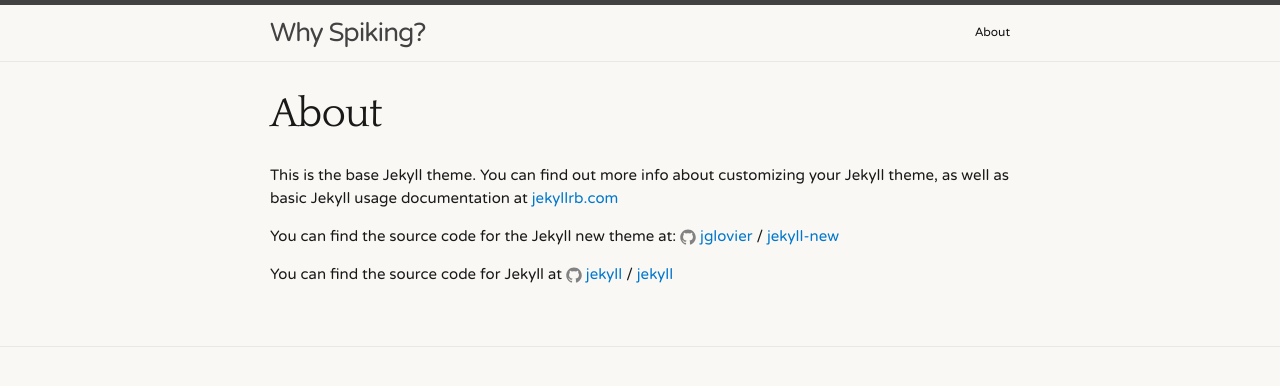
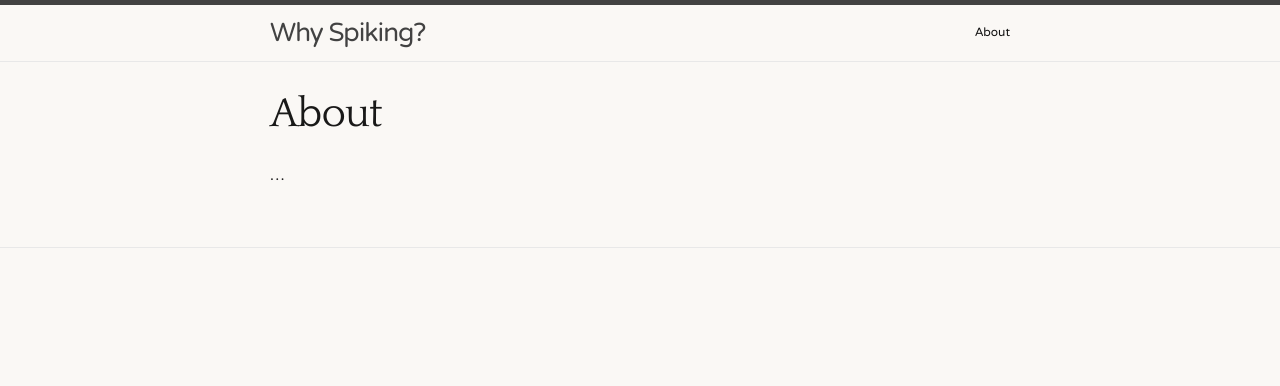
Before and after one commit to whyspiking/whyspiking.github.io, a Jekyll site: the page built from about.md, in a window 1280 px wide. Shown: the top 386 px of the page. Built offline with Jekyll 4.4.1, drawn with Linux system fonts in a browser that asks for light colours.

Commit message:
cleared about

```diff
--- a/about.md
+++ b/about.md
@@ -4,12 +4,4 @@ title: About
 permalink: /about/
 ---
 
-This is the base Jekyll theme. You can find out more info about customizing your Jekyll theme, as well as basic Jekyll usage documentation at [jekyllrb.com](http://jekyllrb.com/)
-
-You can find the source code for the Jekyll new theme at:
-{% include icon-github.html username="jglovier" %} /
-[jekyll-new](https://github.com/jglovier/jekyll-new)
-
-You can find the source code for Jekyll at
-{% include icon-github.html username="jekyll" %} /
-[jekyll](https://github.com/jekyll/jekyll)
+...
```
